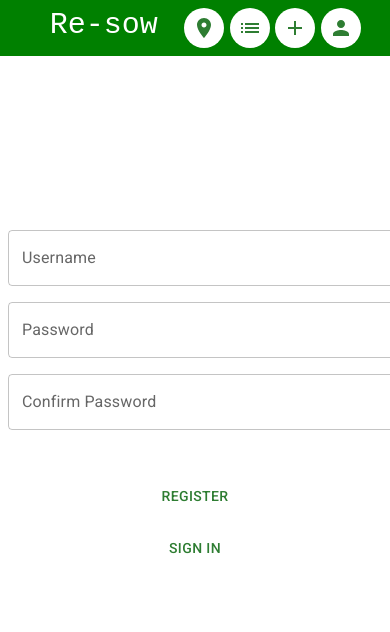
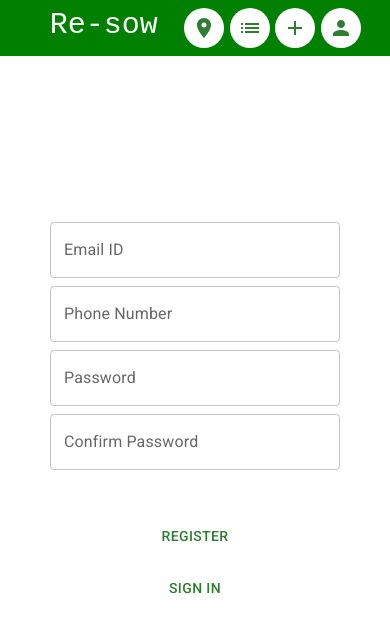
Before and after one commit to sachiniyer/resow, a React (Create React App) app in the folder front-end/: page /Register in a window 390 px wide. Shown: the top 632 px of the page. Built offline with nearby package versions, Linux system fonts and the light colour scheme.

Commit message:
added phone textfield in register.js in front-end

```diff
--- a/front-end/src/pages/Register.js
+++ b/front-end/src/pages/Register.js
@@ -19,10 +19,12 @@ function SignUp(props) {
         <Box justifyContent="center" alignItems="center" sx={{mx: 'auto'}}>
 
           <Box sx={{ marginTop: '20vh' }}></Box>
-
-          <TextField fullWidth label="Username" id="username" sx={{ m: 1 }} />
-          <TextField fullWidth type={showPassword ? "text" : "password"} label="Password" id="password" sx={{ m: 1 }} />
-          <TextField fullWidth type={showPassword ? "text" : "password"} label="Confirm Password" id="passwordConf" sx={{ m: 1 }} />
+          <Stack spacing={1} direction="column" alignItems="center" sx={{ m:1, minWidth: 290 }}>
+            <TextField fullWidth label="Email ID" id="username" sx={{ m: 1}} />
+            <TextField fullWidth label="Phone Number" id="u" sx={{ m: 1 }} />
+            <TextField fullWidth type={showPassword ? "text" : "password"} label="Password" id="password" sx={{ m: 1 }} />
+            <TextField fullWidth type={showPassword ? "text" : "password"} label="Confirm Password" id="passwordConf" sx={{ m: 1 }} />
+          </Stack>
 
           <Stack spacing={2} direction= "column" alignItems="center" >
             <VisibilityIcon onClick={() => setShowPassword(s => !s)} sx={{cursor: 'pointer'}}/>
```
